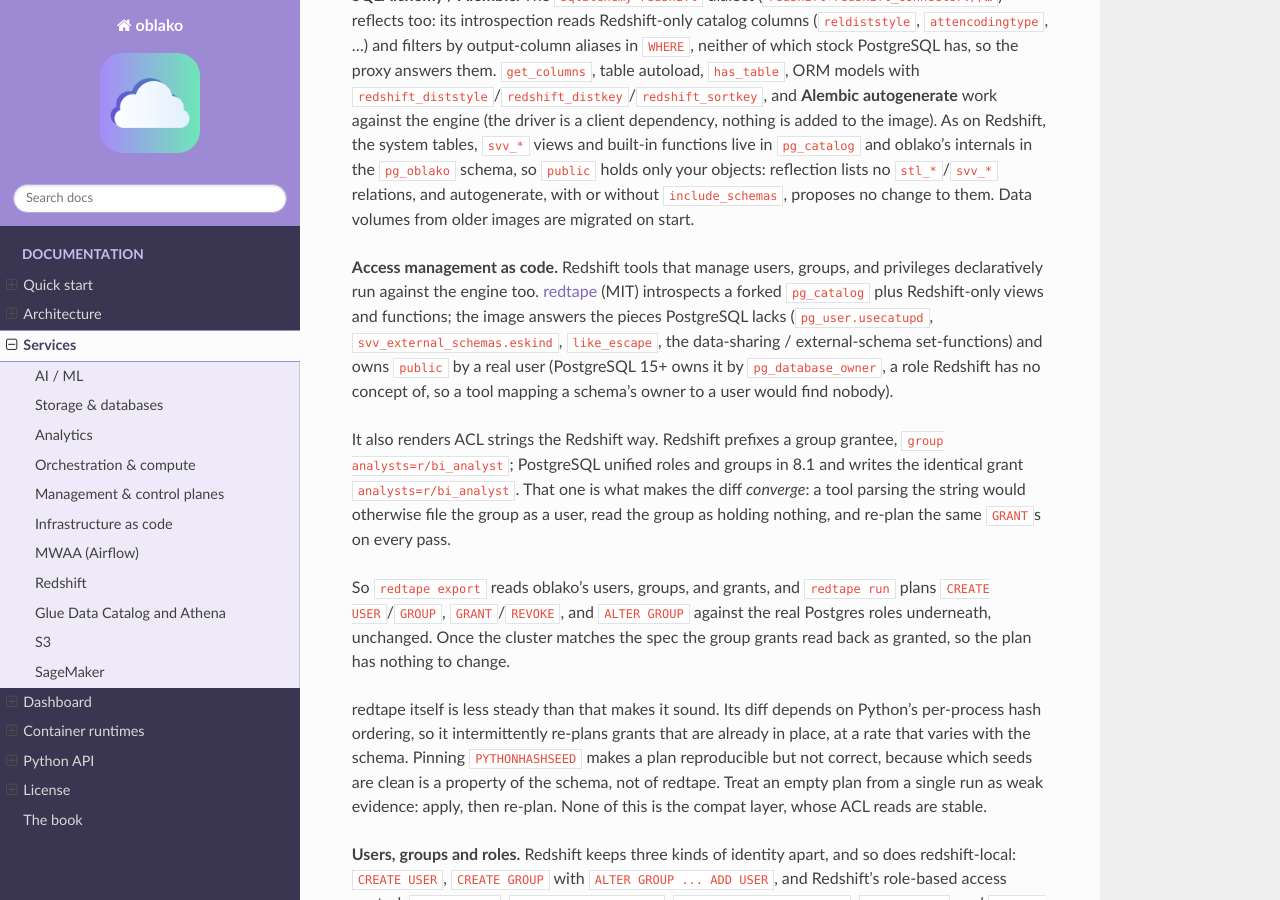
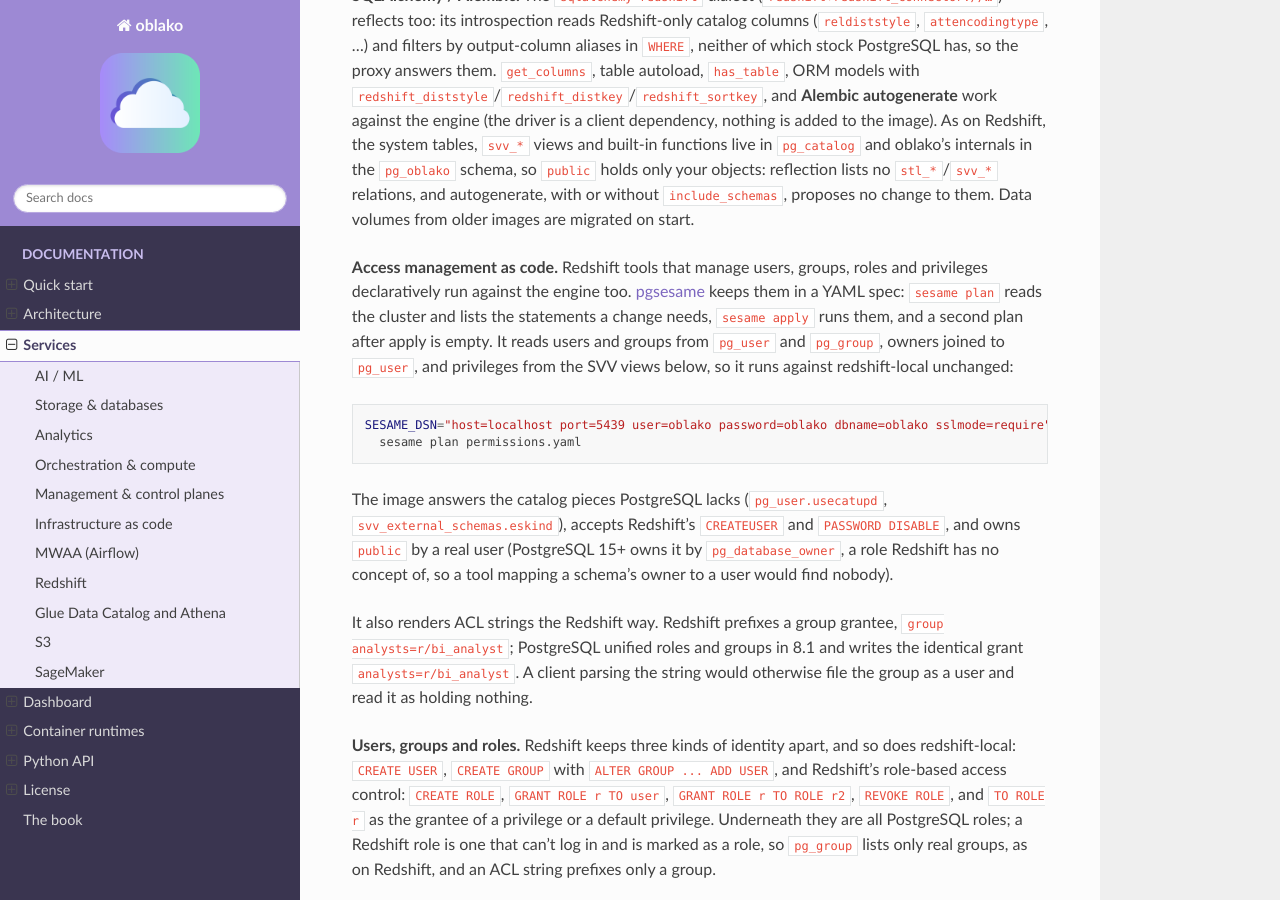
Before and after one commit to almostly/oblako, a Sphinx documentation site: the page built from docs/services.md, in a window 1280 px wide and 900 px high, scrolled down 4370 px. Built offline with Sphinx 7.4.7 and the Read the Docs theme 3.1.0, drawn with Linux system fonts in a browser that asks for light colours.

Commit message:
Docs(~): access management as code with pgsesame, and its diagram [skip ci]

````diff
--- a/docs/services.md
+++ b/docs/services.md
@@ -169,32 +169,29 @@ schema, so `public` holds only your objects: reflection lists no `stl_*`/`svv_*`
 relations, and autogenerate, with or without `include_schemas`, proposes no change
 to them. Data volumes from older images are migrated on start.
 
-**Access management as code.** Redshift tools that manage users, groups, and
+**Access management as code.** Redshift tools that manage users, groups, roles and
 privileges declaratively run against the engine too.
-[redtape](https://github.com/tomasfarias/redtape) (MIT) introspects a forked
-`pg_catalog` plus Redshift-only views and functions; the image answers the pieces
-PostgreSQL lacks (`pg_user.usecatupd`, `svv_external_schemas.eskind`, `like_escape`,
-the data-sharing / external-schema set-functions) and owns `public` by a real user
-(PostgreSQL 15+ owns it by `pg_database_owner`, a role Redshift has no concept of, so
-a tool mapping a schema's owner to a user would find nobody).
+[pgsesame](https://github.com/almostly/pgsesame) keeps them in a YAML spec:
+`sesame plan` reads the cluster and lists the statements a change needs, `sesame
+apply` runs them, and a second plan after apply is empty. It reads users and groups
+from `pg_user` and `pg_group`, owners joined to `pg_user`, and privileges from the
+SVV views below, so it runs against redshift-local unchanged:
+
+```bash
+SESAME_DSN="host=localhost port=5439 user=oblako password=oblako dbname=oblako sslmode=require" \
+  sesame plan permissions.yaml
+```
+
+The image answers the catalog pieces PostgreSQL lacks (`pg_user.usecatupd`,
+`svv_external_schemas.eskind`), accepts Redshift's `CREATEUSER` and `PASSWORD
+DISABLE`, and owns `public` by a real user (PostgreSQL 15+ owns it by
+`pg_database_owner`, a role Redshift has no concept of, so a tool mapping a schema's
+owner to a user would find nobody).
 
 It also renders ACL strings the Redshift way. Redshift prefixes a group grantee,
 `group analysts=r/bi_analyst`; PostgreSQL unified roles and groups in 8.1 and writes
-the identical grant `analysts=r/bi_analyst`. That one is what makes the diff
-*converge*: a tool parsing the string would otherwise file the group as a user, read
-the group as holding nothing, and re-plan the same `GRANT`s on every pass.
-
-So `redtape export` reads oblako's users, groups, and grants, and `redtape run` plans
-`CREATE USER`/`GROUP`, `GRANT`/`REVOKE`, and `ALTER GROUP` against the real Postgres
-roles underneath, unchanged. Once the cluster matches the spec the group grants read
-back as granted, so the plan has nothing to change.
-
-redtape itself is less steady than that makes it sound. Its diff depends on Python's
-per-process hash ordering, so it intermittently re-plans grants that are already in
-place, at a rate that varies with the schema. Pinning `PYTHONHASHSEED` makes a plan
-reproducible but not correct, because which seeds are clean is a property of the
-schema, not of redtape. Treat an empty plan from a single run as weak evidence: apply,
-then re-plan. None of this is the compat layer, whose ACL reads are stable.
+the identical grant `analysts=r/bi_analyst`. A client parsing the string would
+otherwise file the group as a user and read it as holding nothing.
 
 **Users, groups and roles.** Redshift keeps three kinds of identity apart, and so
 does redshift-local: `CREATE USER`, `CREATE GROUP` with `ALTER GROUP ... ADD USER`,
@@ -264,7 +261,7 @@ names, because a tool managing a cluster walks `pg_database` and reconnects per
 entry.
 
 ```{figure} _static/diagrams/access.svg
-:alt: redtape spec to redshift-local (svv_*, pg_user/group) to Postgres roles
+:alt: pgsesame spec to redshift-local (svv_*, pg_user/group) to Postgres roles
 :width: 100%
 
 Access management as code: a real Redshift access tool reads and applies against
````
Also changed, not shown: docs/_static/diagrams/access.png, docs/_static/diagrams/access.svg.
